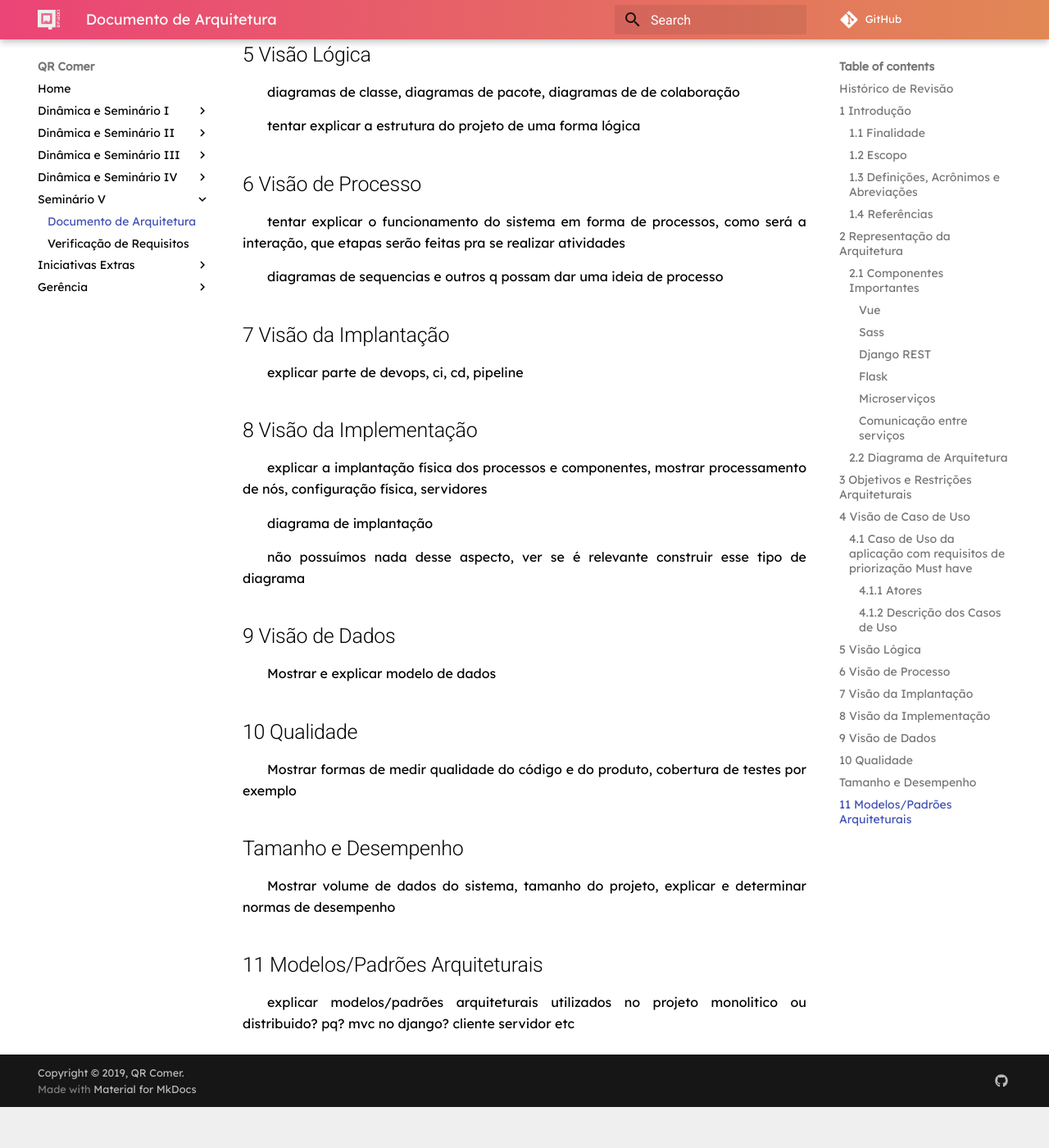
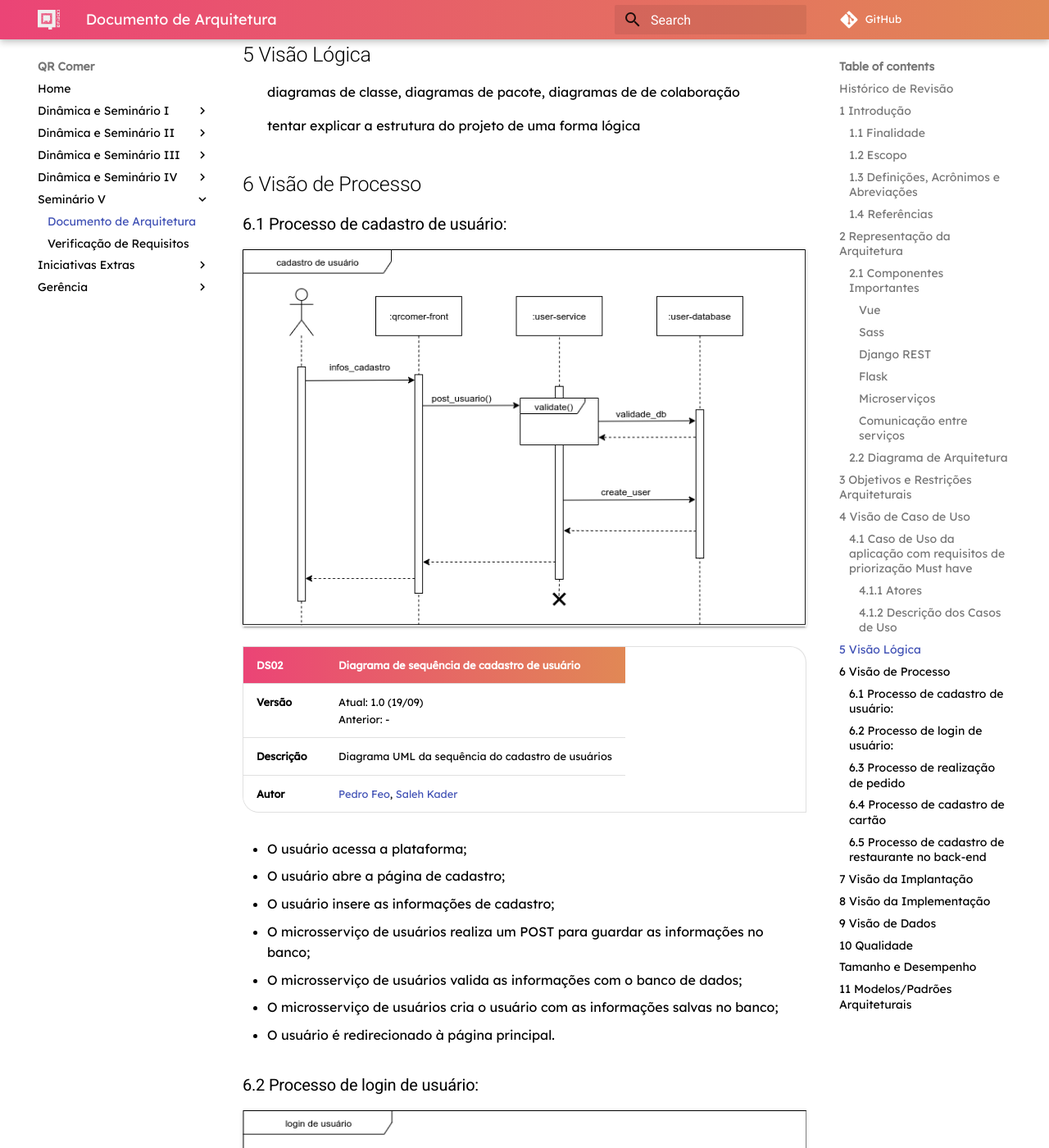
Before and after one commit to fga-desenho-2019-2/Wiki, an MkDocs documentation site: the page built from docs/seminario5/arquitetura.md, in a window 1280 px wide and 1400 px high, scrolled down 6578 px. Shown: the whole window at 82% size. Built offline with MkDocs 1.6.1 and Material for MkDocs 9.7.7, drawn with Linux system fonts in a browser that asks for light colours; some web fonts are replaced; comment, search, counter and statistics services are not loaded; old or Windows-style settings are respelled for this version of MkDocs; before the commit the page ends 7928 px from its top, so only the background shows below that; some of the changed text lies outside the part shown.

Commit message:
Adding 5 processes in process view

```diff
--- a/docs/seminario5/arquitetura.md
+++ b/docs/seminario5/arquitetura.md
@@ -145,9 +145,96 @@
 
 ## 6 Visão de Processo
 
-tentar explicar o funcionamento do sistema em forma de processos, como será a interação, que etapas serão feitas pra se realizar atividades
+### 6.1 Processo de cadastro de usuário:
 
-diagramas de sequencias e outros q possam dar uma ideia de processo
+![cadastro de usuário](/images/diagramas-uml/Sequencia_cadastrar_usuário_v1.png)
+
+| **DS02**      | **Diagrama de sequência de cadastro de usuário**                                  |
+| ------------- | --------------------------------------------------------------------------------- |
+| **Versão**    | Atual: 1.0 (19/09) <br> Anterior: -                                               |
+| **Descrição** | Diagrama UML da sequência do cadastro de usuários                                 |
+| **Autor**     | [Pedro Feo](https://github.com/Phe0), [Saleh Kader](https://github.com/devsalula) |
+
+- O usuário acessa a plataforma;
+- O usuário abre a página de cadastro;
+- O usuário insere as informações de cadastro;
+- O microsserviço de usuários realiza um POST para guardar as informações no banco;
+- O microsserviço de usuários valida as informações com o banco de dados;
+- O microsserviço de usuários cria o usuário com as informações salvas no banco;
+- O usuário é redirecionado à página principal.
+
+### 6.2 Processo de login de usuário:
+
+![login de usuário](/images/diagramas-uml/Sequencia_login_usuario_v1.png)
+
+| **DS02**      | **Diagrama de sequência de login de usuário**  |
+| ------------- | ---------------------------------------------- |
+| **Versão**    | Atual: 1.0 (19/09) <br> Anterior: -            |
+| **Descrição** | Diagrama UML da sequência de login de usuários |
+| **Autor**     | [Saleh Kader](https://github.com/devsalula)    |
+
+- O usuário acessa a plataforma;
+- O usuário abre a página de login;
+- O usuário insere o e-mail e senha e aperta o botão de login;
+- O microsserviço de usuário realiza um POST para verificar a existência do usuário no banco de dados;
+- Se:
+  - O usuário existir, com e-mail e senha corretos, o login é realizado;
+  - O usuário não existir, ou e-mail ou senha errados, o login não é realizado;
+- O usuário é redirecionado à página principal.
+
+### 6.3 Processo de realização de pedido
+
+![microsserviço de pedido](../images/diagramas-uml/diagrama_sequencia_pedidos-2.png)
+
+| **DS01**      | **Diagrama de sequência de realização de pedidos**                                              |
+| ------------- | ----------------------------------------------------------------------------------------------- |
+| **Versão**    | Atual: 2.0 (19/09) <br> Anterior: [1.0](../images/diagramas-uml/diagrama_sequencia_pedidos.png) |
+| **Descrição** | Diagrama UML da sequência do microsserviço de pedidos                                           |
+| **Autor**     | [Pedro Feo](https://github.com/Phe0), [Matheus Blanco](https://github.com/MatheusBlanco)        |
+
+- O usuário acessa a plataforma;
+- O usuário abre a página de login;
+- O usuário realiza o login e é redirecionado à página principal;
+- O usuário acessa a página de shopping;
+- O usuário seleciona um restaurante e abre sua página;
+- O usuário escolhe e seleciona um item dentro do restaurante;
+- O usuário adiciona o item escolhido à sua sacola;
+- O usuário confirma o pedido e o mesmo é criado no microsserviço de pedidos;
+- A aplicação chama o serviço de pagamento simulado;
+- O serviço de pagamento simula um pagamento real, a partir dos dados.
+
+### 6.4 Processo de cadastro de cartão
+
+![cadastro de cartão](/images/diagramas-uml/Sequencia_cadastrar_cartao_v1.png)
+
+| **DS02**      | **Diagrama de sequência de cadastro de cartão** |
+| ------------- | ----------------------------------------------- |
+| **Versão**    | Atual: 1.0 (19/09) <br> Anterior: -             |
+| **Descrição** | Diagrama UML da sequência do cadastro de cartão |
+| **Autor**     | [Pedro Feo](https://github.com/Phe0)            |
+
+- O usuário acessa a plataforma;
+- O usuário abre a página de login;
+- O usuário realiza o login e é redirecionado à página principal;
+- O usuário acessa a página de cartão;
+- O usuário clica no botão de adicionar cartão;
+- O usuário insere as informações do cartão;
+- O microsserviço de usuário realiza um POST para salvar os dados no banco de dados;
+- O banco de dados cria um cartão a partir dos dados salvos.
+
+### 6.5 Processo de cadastro de restaurante no back-end
+
+![colaboracao-restaurant](../images/diagramas-uml/colaboracao_restaurant_actions.jpg)
+
+| **DC02**      | **Diagrama de colaboração do microsserviço de Restaurante**                                 |
+| ------------- | ------------------------------------------------------------------------------------------- |
+| **Versão**    | Atual: 1.0 (19/09) <br> Anterior: -                                                         |
+| **Descrição** | Diagrama UML de colaboração do microsserviço de restaurante                                 |
+| **Autor**     | [Pedro Rodrigues](https://github.com/pedro-prp), [Sara Silva](https://github.com/silvasara) |
+
+<!-- tentar explicar o funcionamento do sistema em forma de processos, como será a interação, que etapas serão feitas pra se realizar atividades
+
+diagramas de sequencias e outros q possam dar uma ideia de processo -->
 
 ## 7 Visão da Implantação
 
```
